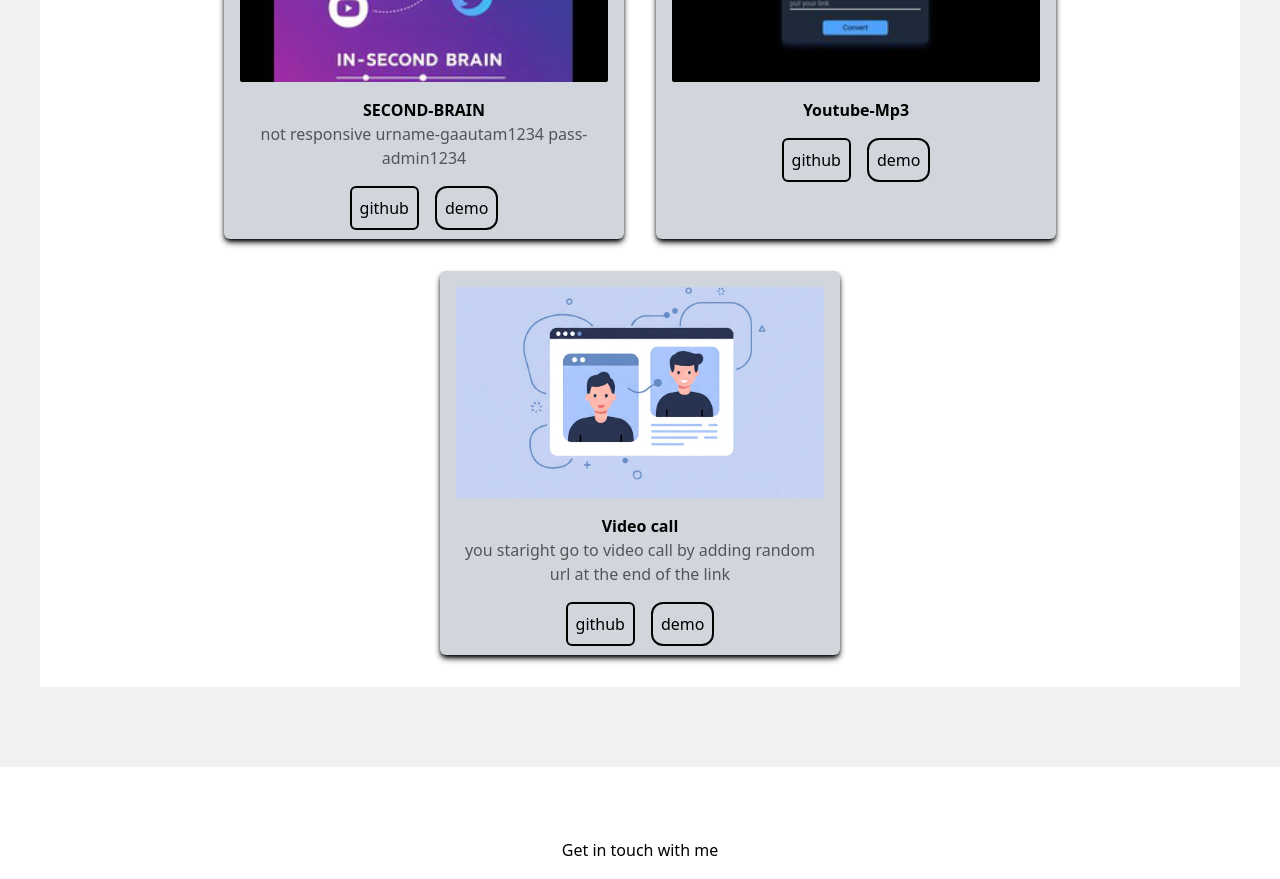
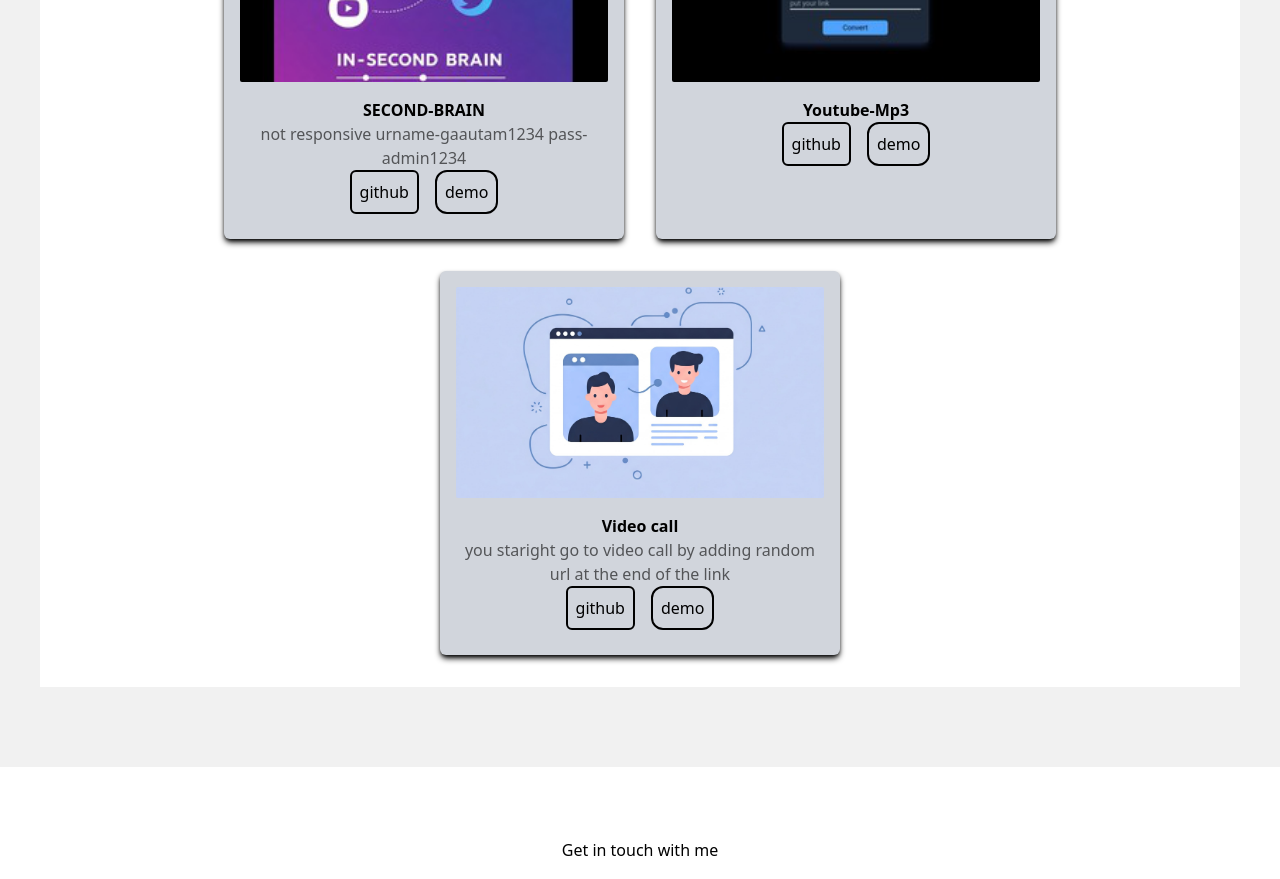
Before and after one commit to gautamSH20/portfolio, a React (Vite) app: page / in a window 1280 px wide. Shown: the part 2800-3679 px from the top of the page. Built offline with nearby package versions, Linux system fonts and the light colour scheme.

Commit message:
little change in magrin

```diff
--- a/src/pages/Projects.tsx
+++ b/src/pages/Projects.tsx
@@ -8,7 +8,7 @@ interface proIN {
 
 export const Projects = (prods: proIN) => {
   return (
-    <div className="text-white h-96 bg-gray-300 dark:shadow-purple-800 shadow shadow-md hover:shadow-lg  shadow-black hover:w-[52vh] hover:h-98  w-[40vh] md:w-[50vh] rounded-md  p-4 ease-in duration-300">
+    <div className="text-white h-100 md:h-96 bg-gray-300 dark:shadow-purple-800 shadow shadow-md hover:shadow-lg  shadow-black hover:w-[52vh] hover:h-98  w-[40vh] md:w-[50vh] rounded-md  p-4 ease-in duration-300">
       <div
         className={`h-3/5 p-2 bg-no-repeat bg-cover bg-center ${
           prods.imgLink ? prods.imgLink : "bg-black"
@@ -20,7 +20,7 @@ export const Projects = (prods: proIN) => {
           {prods.desrp ? prods.desrp : null}
         </p>
       </div>
-      <div className="flex justify-center gap-4 mt-4">
+      <div className="flex justify-center gap-4 ">
         <a href={`${prods.gitLink}`} target="_blank">
           <button className="border-2 border-black text-black p-2 rounded-md hover:bg-black hover:text-white ease-in duration-300">
             github
```
